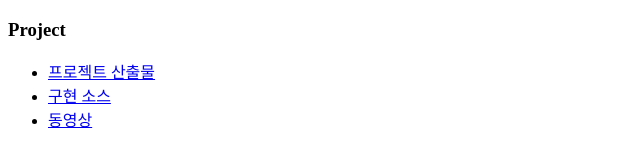
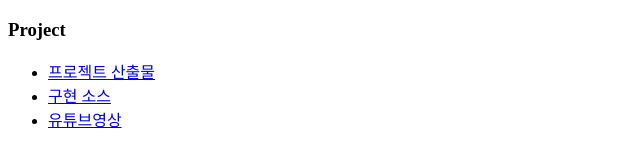
Before and after one commit to yangjiwook/yangjiwook.github.io, a plain HTML site: page index.html in a window 1280 px wide. Shown: the full height of the page, 0-640 px from the left. Drawn offline with Linux system fonts and the light colour scheme.

Commit message:
추가수정

```diff
--- a/index.html
+++ b/index.html
@@ -12,7 +12,7 @@
         <li><a href="/output/프로젝트산출물1012.pdf">프로젝트 산출물</a></li>
         <li><a href="https://github.com/yangjiwook/hanmadang.git">구현 소스</a></li>
         <!-- 유튜브에 업로드 후 링크 -->
-        <li><a href="#">동영상</a></li>
+        <li><a href="https://www.youtube.com/watch?v=cJsE96_Bm20&feature=youtu.be">유튜브영상</a></li>
     </ul>
 </body>
 </html>
```
